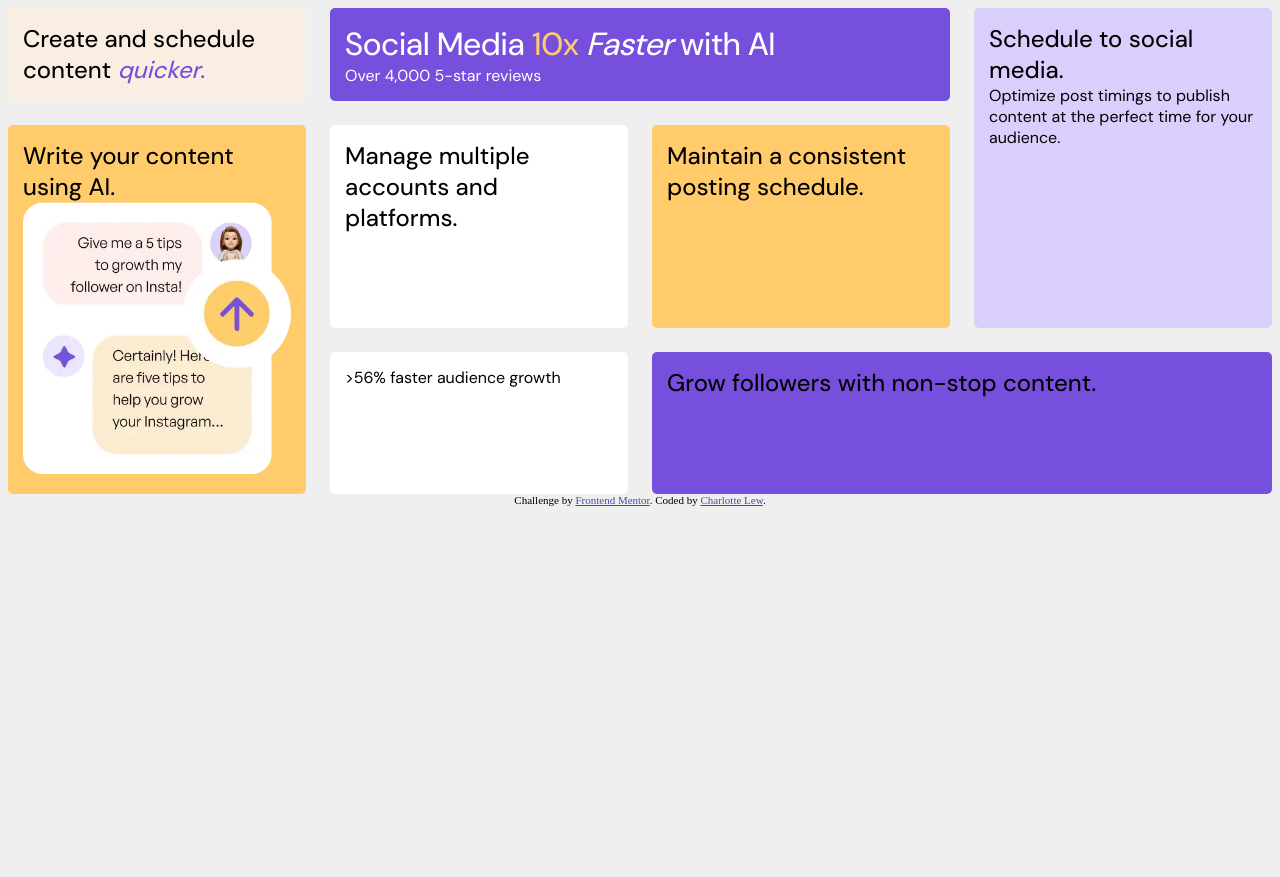
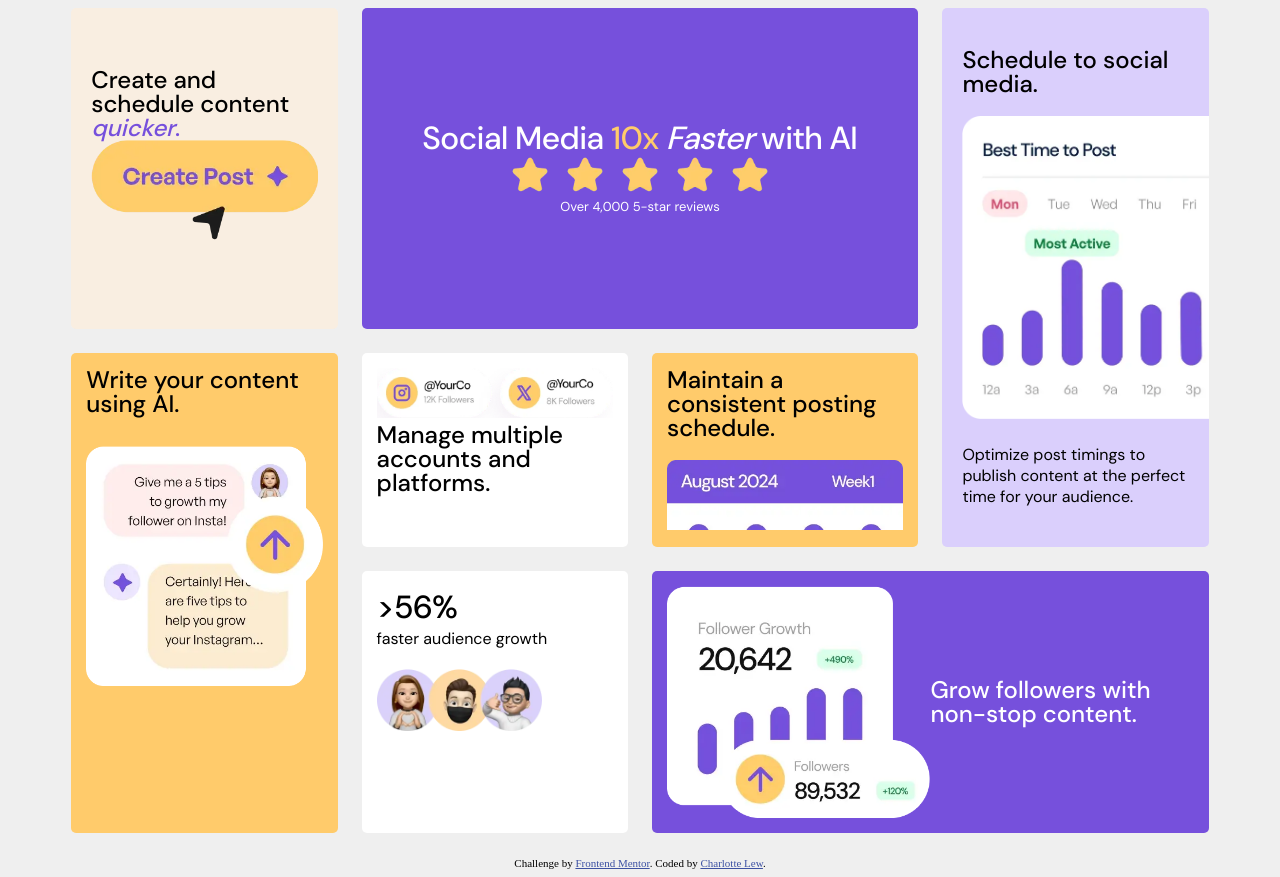
Before and after one commit to clew2027/bento-grid, a plain HTML site: page index.html in a window 1280 px wide. Before the commit the page ends 800 px from the top, so only its background shows below. Drawn offline with Linux system fonts and the light colour scheme.

Commit message:
finished

```diff
--- a/index.html
+++ b/index.html
@@ -20,12 +20,17 @@
 
     body {
       background-color: rgb(239, 239, 239);
+      display: flex;
+      flex-direction: column;
+      align-items: center;
+      gap: 1.5rem;
     }
 
     .grid-container {
       display: grid;
       grid-template-columns: repeat(4, 1fr);
-      gap: 1.5rem
+      gap: 1.5rem;
+      width: 90%;
     }
 
     .card {
@@ -36,7 +41,18 @@
 
     .bigtext {
       font-size: x-large;
-      font-weight: 450;
+      font-weight: 500;
+      line-height: 1.0;
+    }
+
+    .mtext {
+      font-size: medium;
+      margin-top: 10px;
+    }
+
+    .stext {
+      font-size: small;
+      margin-top: 10px;
     }
 
     #yellow100 {
@@ -45,6 +61,7 @@
 
     #yellow500 {
       background-color: hsl(39, 100%, 71%);
+      overflow: hidden;
     }
 
     #purple100 {
@@ -62,37 +79,84 @@
     #black {
       background-color:  hsl(0, 0%, 7%);
     }
+
+    img {
+      width: 100%;
+    }
+
+    #bottom-left {
+      display: flex;
+      background-color: hsl(256, 67%, 59%);
+      color: white;
+      align-items: center;
+    }
+
+    #top-card {
+      display: flex;
+      align-items: center;
+      background-color: hsl(256, 67%, 59%);
+      grid-column: span 2;
+      color: white;
+      text-align: center;
+      flex-direction: column;
+      justify-content: center;
+    }
+
+
+    .img-wrapper {
+      width: 100%;
+      height: 70px;
+      overflow: hidden;
+      margin-top: 20px;
+      margin-bottom: 0;
+    }
   </style>
 </head>
 <body>
   <div class="grid-container">
-    <div class="card" id="yellow100" style="grid-row: auto;">
-      <div class="bigtext">Create and schedule content <span style="color:hsl(256, 67%, 59%)"><em>quicker</em>.</span></div>
+
+    <div class="card" id="yellow100" style="padding: 60px 20px; grid-row: span 1 / 2;"><div class="bigtext">Create and schedule content <span style="color:hsl(256, 67%, 59%)"><em>quicker</em>.</span></div>
+      <img src="assets/images/illustration-create-post.webp">
     </div>
-    <div class="card" id="purple500" style="grid-column: span 2; color: white">
-      <div class="bigtext" style="font-size:xx-large">Social Media <span style="color: hsl(39, 100%, 71%)">10x</span> <em>Faster</em> with AI</div>
-      Over 4,000 5-star reviews
+
+
+    <div class="card" id="top-card">
+      <div class="bigtext" style="font-size:xx-large">Social Media <span style="color: hsl(39, 100%, 71%)">10x</span> <em>Faster</em> with AI
+        </div><img src="assets/images/illustration-five-stars.webp" style="width: 50%;">
+        <div style="font-size: small; font-weight: 400;">Over 4,000 5-star reviews</div>
+
     </div>
-    <div class="card" id="purple100" style="grid-row: span 2">
+    <div class="card" id="purple100" style="grid-row: span 2; overflow: hidden; padding: 40px 20px">
       <div class="bigtext">Schedule to social media.</div>
+      <img src="assets/images/illustration-schedule-posts.webp" style="width: 150%; margin: 20px 0" alt="scheduling illustration">
+
       Optimize post timings to publish content at the perfect time for your audience.
     </div>
-    <div class="card" id="yellow500" style="grid-row: span 2">
-      <div class="bigtext">Write your content using AI.</div>
-      <img src="assets/images/illustration-ai-content.webp" style="width: 100%;">
+     <div class="card" id="yellow500" style="grid-row: span 2;">
+      <div class="bigtext" style="margin-bottom: 30px;">Write your content using AI.</div>
+      <img src="assets/images/illustration-ai-content.webp">
+    </div>
+
+    <div class="card" id="white">
+      <img src="assets/images/illustration-multiple-platforms.webp">
+      <div class="bigtext">Manage multiple accounts and platforms.</div>
+    </div>
+    <div class="card" id="yellow500" style="padding-bottom: 0;">
+      <div class="bigtext">Maintain a consistent posting schedule.</div>
+      <div class="img-wrapper">
+      <img src="assets/images/illustration-consistent-schedule.webp"" alt="schedule illustration">
+    </div>
     </div>
     <div class="card" id="white">
-      <div class="bigtext">Manage multiple accounts and platforms.</div>
+      <div style="font-size: xx-large; font-weight: 500;">>56%</div>
+      faster audience growth
+      <img src="assets/images/illustration-audience-growth.webp" style="margin-top: 20px; width: 70%;">
     </div>
-    <div class="card" id="yellow500">
-      <div class="bigtext">Maintain a consistent posting schedule.</div>
+    <div class="card" id="bottom-left" style="grid-column: span 2">
+      <img src="assets/images/illustration-grow-followers.webp" style="width: 50%;">
+      <span class="bigtext">Grow followers with non-stop content.</span>
     </div>
-    <div class="card" id="white">
-      >56% faster audience growth
-    </div>
-    <div class="card" id="purple500" style="grid-column: span 2">
-      <div class="bigtext">Grow followers with non-stop content.</div>
-    </div>
+
   </div>
   <div class="attribution">
     Challenge by <a href="https://www.frontendmentor.io?ref=challenge">Frontend Mentor</a>.
```
